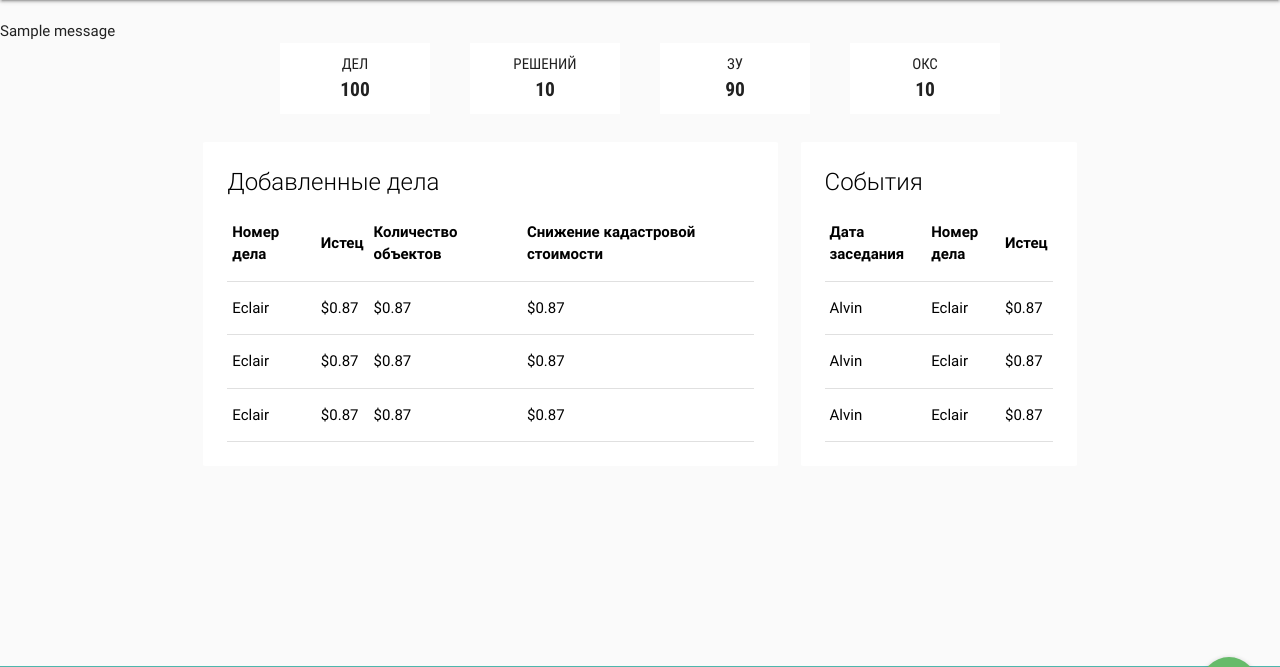
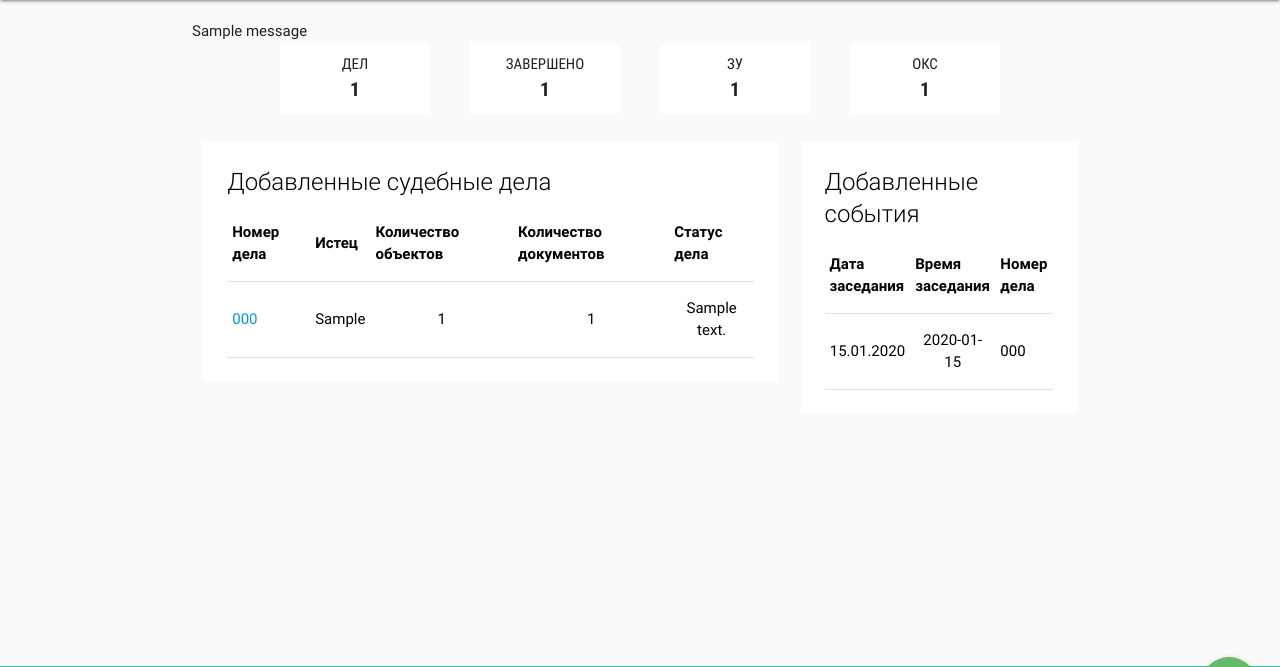
Before and after one commit to darkelephant/is_cc, a Flask app: template webapp/templates/dashboard/index.html in a window 1280 px wide. Shown: the part 64-731 px from the top of the page. Run offline with Flask 2, Linux system fonts and the light colour scheme; tables that the repository leaves empty hold one stand-in row (values such as "Sample post"); the template is opened without the code that fills it: values that come from a table or form of the project are taken from there, most other values are stand-ins (such as "Sample title", 1, 10 or a date in 2020); one stand-in notice (Sample message) is shown.

Commit message:
Update template index.html
Отредактировал код с учетом последних изменений

```diff
--- a/webapp/templates/dashboard/index.html
+++ b/webapp/templates/dashboard/index.html
@@ -1,34 +1,29 @@
 {% extends "base.html" %}
 
 {% block content %}
-{% with messages = get_flashed_messages() %}
-    {% if messages %}
-        {% for message in messages %}
-            {{ message }}<br>
-        {% endfor %}
-    {% endif %}
-{% endwith %}
 <main>
     <div class="container">
+
+        {% with messages = get_flashed_messages() %}
+            {% if messages %}
+                {% for message in messages %}
+                    {{ message }}<br>
+                {% endfor %}
+            {% endif %}
+        {% endwith %}
+
         <div class="block-information">
             <div class="card-information white">
-                дел
-                <p class="text-bold text-large-number">100</p>
+                дел <p class="text-bold text-large-number">{{ count_case }}</p>
             </div>
-
             <div class="card-information white">
-                решений
-                <p class="text-bold text-large-number">10</p>
+                завершено <p class="text-bold text-large-number">{{ count_case_complete }}</p>
             </div>
-
             <div class="card-information white">
-                зу
-                <p class="text-bold text-large-number">90</p>
+                зу <p class="text-bold text-large-number">{{ count_parcels }}</p>
             </div>
-
             <div class="card-information white">
-                окс
-                <p class="text-bold text-large-number">10</p>
+                окс <p class="text-bold text-large-number">{{ count_realty }}</p>
             </div>
         </div>
 
@@ -36,36 +31,28 @@
             <div class="col s8">
                 <div class="card white z-depth-0">
                     <div class="card-content black-text">
-                      <span class="card-title">Добавленные дела</span>
+                      <span class="card-title">Добавленные судебные дела</span>
                       <table>
                         <thead>
                             <tr>
                                 <th>Номер дела</th>
                                 <th>Истец</th>
                                 <th>Количество объектов</th>
-                                <th>Снижение кадастровой стоимости</th>
+                                <th>Количество документов</th>
+                                <th>Статус дела</th>
                             </tr>
                         </thead>
 
                         <tbody>
+                            {% for case in cases %}
                             <tr>
-                                <td>Eclair</td>
-                                <td>$0.87</td>
-                                <td>$0.87</td>
-                                <td>$0.87</td>
+                                <td><a href="{{ url_for('case.case_information', case_id=case.id) }}">{{ case.number_case }}</a></td>
+                                <td>{{ case.applicant }}</td>
+                                <td class="center-align">{{ case.count_objects() }}</td>
+                                <td class="center-align">{{ case.count_documents() }}</td>
+                                <td class="center-align">{{ case.status_case_description() }}</td>
                             </tr>
-                            <tr>
-                                <td>Eclair</td>
-                                <td>$0.87</td>
-                                <td>$0.87</td>
-                                <td>$0.87</td>
-                            </tr>
-                            <tr>
-                                <td>Eclair</td>
-                                <td>$0.87</td>
-                                <td>$0.87</td>
-                                <td>$0.87</td>
-                            </tr>
+                            {% endfor %}
                         </tbody>
                     </table>
                     </div>
@@ -74,32 +61,24 @@
             <div class="col s4">
                 <div class="card white z-depth-0">
                     <div class="card-content black-text">
-                      <span class="card-title">События</span>
+                      <span class="card-title">Добавленные события</span>
                         <table>
                             <thead>
                                 <tr>
                                     <th>Дата заседания</th>
+                                    <th>Время заседания</th>
                                     <th>Номер дела</th>
-                                    <th>Истец</th>
                                 </tr>
                             </thead>
 
                             <tbody>
+                                {% for event in events %}
                                 <tr>
-                                    <td>Alvin</td>
-                                    <td>Eclair</td>
-                                    <td>$0.87</td>
+                                    <td class="center-align">{{ event.fdate }}</td>
+                                    <td class="center-align">{{ event.ftime }}</td>
+                                    <td>{{ event.number_case }}</td>
                                 </tr>
-                                <tr>
-                                    <td>Alvin</td>
-                                    <td>Eclair</td>
-                                    <td>$0.87</td>
-                                </tr>
-                                <tr>
-                                    <td>Alvin</td>
-                                    <td>Eclair</td>
-                                    <td>$0.87</td>
-                                </tr>
+                                {% endfor %}
                             </tbody>
                         </table>
                     </div>
@@ -110,7 +89,7 @@
 
 
     <div class="fixed-action-btn">
-        <a class="btn-floating btn-large  green lighten-1">
+        <a class="btn-floating btn-large green lighten-1" href="{{ url_for('case.add_case') }}">
             <i class="large material-icons">mode_edit</i>
         </a>
     </div>
```
